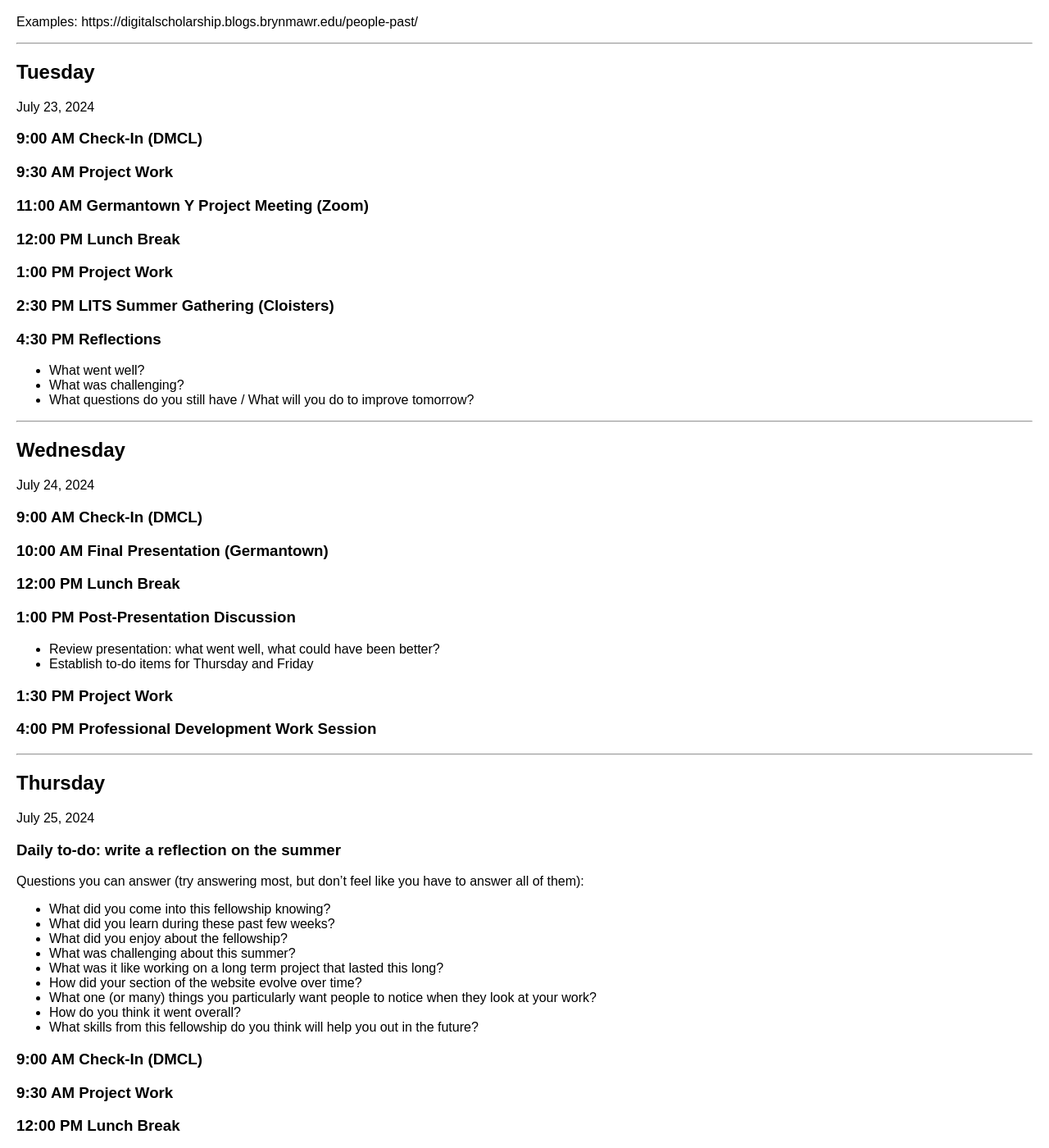
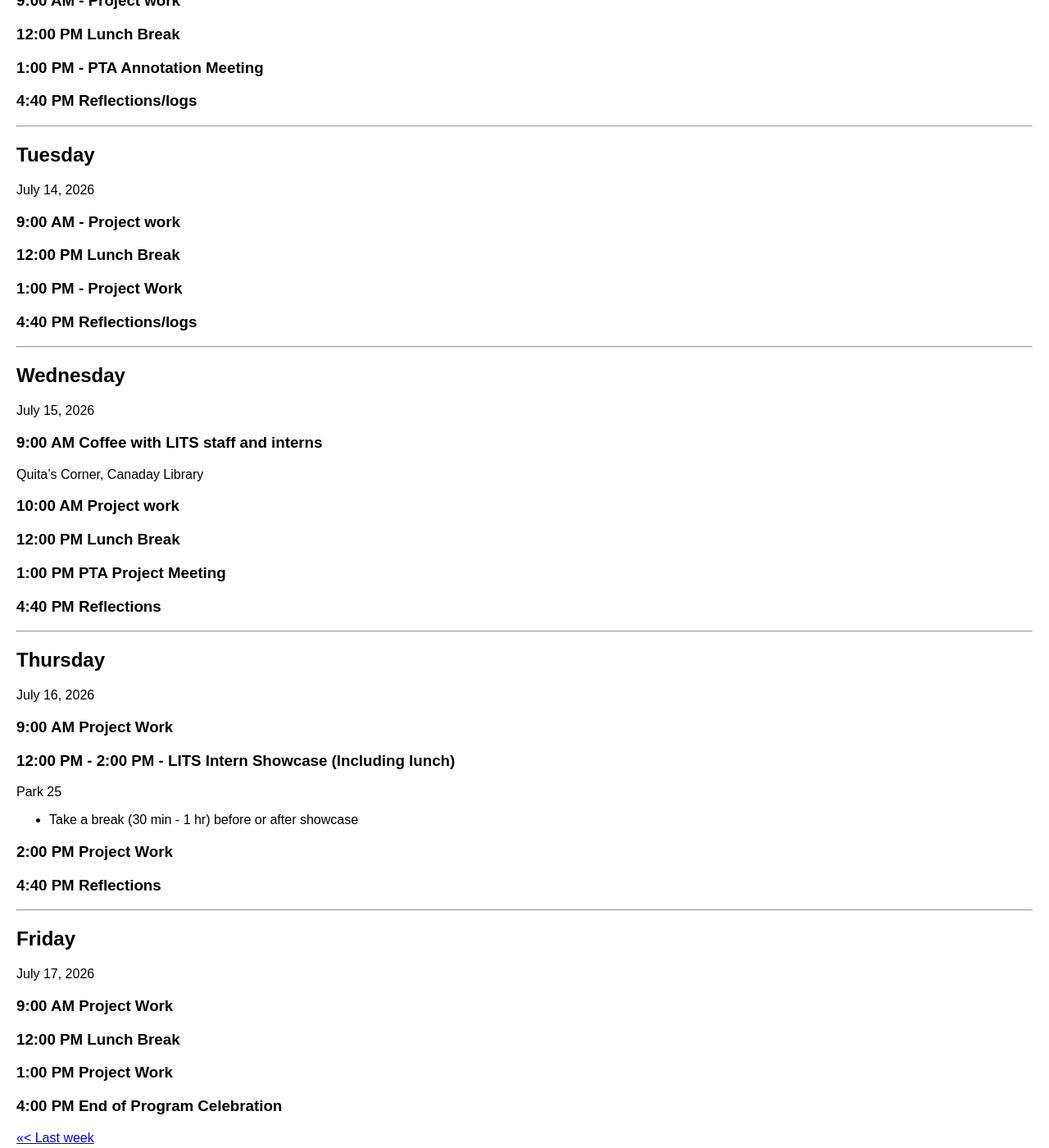
Before and after one commit to digbmc/dssf-syll, a Jekyll site: the page built from _weeks/08-final.md, in a window 1280 px wide and 1400 px high, scrolled down 577 px. Shown: the whole window at 82% size. Built offline with Jekyll 4.4.1, drawn with Linux system fonts in a browser that asks for light colours; some of the changed text lies outside the part shown.

Commit message:
schedule weeks 7-8

```diff
--- a/_weeks/08-final.md
+++ b/_weeks/08-final.md
@@ -1,101 +1,82 @@
 ---
 layout: week
 title: Project Work & Final Presentations
-dates: July 22-26
+dates: July 13-17
 public: false
 ---
 
+## Priorities for the week
+- Completed feature deployed
+- Metadata checking and site polishing
+- Wrap-up annotation work
+- Reflections on internship
+- LITS presentation: Thu 7/16
+
+---
+
 ## Monday
-July 22, 2024
+July 13, 2026
 
-### 9:00 AM Check-In (DMCL)
-
-### 9:30 AM Project Work
+### 9:00 AM - Project work
 
 ### 12:00 PM Lunch Break
 
-### 1:00 PM Project Work
+### 1:00 PM - PTA Annotation Meeting
 
-### 4:30 PM Write up bio and send us photo of you for Digital Scholarship website
-Examples: https://digitalscholarship.blogs.brynmawr.edu/people-past/
+### 4:40 PM Reflections/logs
 
 ---
 
 ## Tuesday
-July 23, 2024
+July 14, 2026
 
-### 9:00 AM Check-In (DMCL)
-
-### 9:30 AM Project Work
-
-### 11:00 AM Germantown Y Project Meeting (Zoom)
+### 9:00 AM - Project work
 
 ### 12:00 PM Lunch Break
 
-### 1:00 PM Project Work
+### 1:00 PM - Project Work
 
-### 2:30 PM LITS Summer Gathering (Cloisters)
-
-### 4:30 PM Reflections
-- What went well?
-- What was challenging?
-- What questions do you still have / What will you do to improve tomorrow?
+### 4:40 PM Reflections/logs
 
 ---
 
 ## Wednesday
-July 24, 2024
+July 15, 2026
 
-### 9:00 AM Check-In (DMCL)
+### 9:00 AM Coffee with LITS staff and interns
 
-### 10:00 AM Final Presentation (Germantown)
+Quita's Corner, Canaday Library
+
+### 10:00 AM Project work
 
 ### 12:00 PM Lunch Break
 
-### 1:00 PM Post-Presentation Discussion
-- Review presentation: what went well, what could have been better?
-- Establish to-do items for Thursday and Friday
+### 1:00 PM PTA Project Meeting
 
-### 1:30 PM Project Work
-
-### 4:00 PM Professional Development Work Session
+### 4:40 PM Reflections
 
 ---
 
 ## Thursday
-July 25, 2024
+July 16, 2026
 
-### Daily to-do: write a reflection on the summer
-Questions you can answer (try answering most, but don't feel like you have to answer all of them):
-- What did you come into this fellowship knowing?
-- What did you learn during these past few weeks?
-- What did you enjoy about the fellowship?
-- What was challenging about this summer?
-- What was it like working on a long term project that lasted this long?
-- How did your section of the website evolve over time?
-- What one (or many) things you particularly want people to notice when they look at your work?
-- How do you think it went overall?
-- What skills from this fellowship do you think will help you out in the future?
+### 9:00 AM Project Work
 
-### 9:00 AM Check-In (DMCL)
+### 12:00 PM - 2:00 PM - LITS Intern Showcase (Including lunch)
+Park 25
 
-### 9:30 AM Project Work
+- Take a break (30 min - 1 hr) before or after showcase
 
-### 12:00 PM Lunch Break
+### 2:00 PM Project Work
 
-### 1:00 PM Project Work
-
-### 4:00 PM Professional Development Discussion
-- Review / workshop materials from the resume handout
+### 4:40 PM Reflections
 
 ---
 
 ## Friday
-July 26, 2024
+July 17, 2026
 
-### 9:00 AM Check-In (DMCL)
-
-### 9:30 AM Project Work
+### 9:00 AM Project Work
 
 ### 12:00 PM Lunch Break
 
```
Also changed, not shown: _weeks/07-testing.md (+1 -1 lines).
